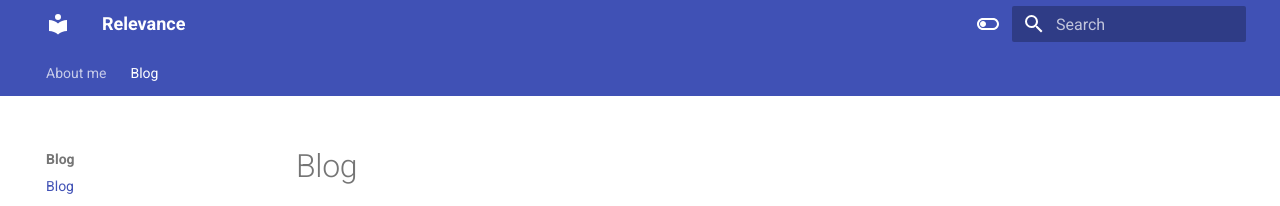
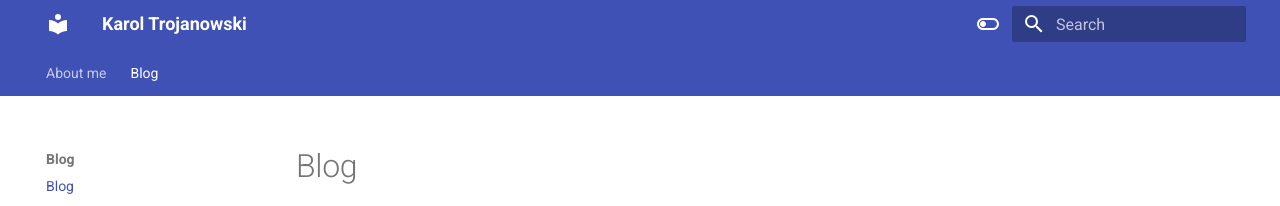
Before and after one commit to lyckantropen/blog, an MkDocs documentation site: the page built from docs/blog/index.md, in a window 1280 px wide. Shown: the top 206 px of the page. Built offline with MkDocs 1.6.1 and Material for MkDocs 9.7.7, drawn with Linux system fonts in a browser that asks for light colours.

Commit message:
about me

```diff
--- a/mkdocs.yml
+++ b/mkdocs.yml
@@ -1,4 +1,4 @@
-site_name: Relevance
+site_name: Karol Trojanowski
 site_url: https://lyckantropen.github.io/blog/
 
 theme:
```
Also changed, not shown: docs/index.md (+3 -1 lines), docs/attachments/selfie.jpeg (added).
